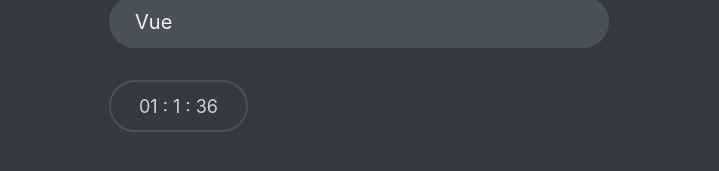
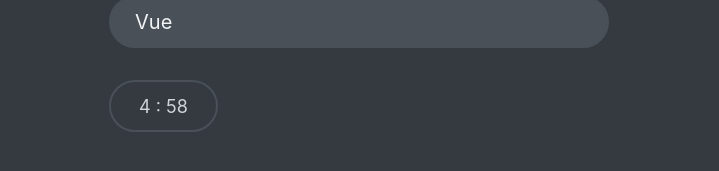
Before and after one commit to arafatah/react-quiz, a React (Create React App) app: page / in a window 1280 px wide. Both pictures are taken after a click on the button "Let's start". Shown: the part 569-740 px from the top of the page, without its empty margins (281-1000 px from the left). Built offline with nearby package versions, Linux system fonts and the light colour scheme; data requests are answered from the project's data file.

Commit message:
Update timer duration and improve footer formatting; fix timer display logic

```diff
--- a/src/components/App.js
+++ b/src/components/App.js
@@ -11,7 +11,7 @@
 import Footer from "./Footer";
 import Timer from "./Timer";
 
-const SECS_PER_QUESTIONS = 30;
+const SECS_PER_QUESTIONS = 20;
 
 const initialState = {
   questions: [],
@@ -23,7 +23,7 @@
   answer: null,
   points: 0,
   highscore: 0,
-  secondsRemaining: 100,
+  secondsRemaining: 10,
 };
 
 function reducer(state, action) {
@@ -43,6 +43,7 @@
       return {
         ...state,
         status: "active",
+        secondsRemaining: state.questions.length * SECS_PER_QUESTIONS,
       };
     case "newAnswer":
       const question = state.questions.at(state.index);
--- a/src/components/Footer.js
+++ b/src/components/Footer.js
@@ -1,5 +1,8 @@
 function Footer({ children }) {
-  return <footer>{children}</footer>;
+
+  return <footer>
+            {children}
+        </footer>;
 }
 
 export default Footer;
--- a/src/components/Timer.js
+++ b/src/components/Timer.js
@@ -2,21 +2,20 @@
 
 function Timer({ dispatch, secondsRemaining }) {
   const mins = Math.floor(secondsRemaining / 60);
-  const second = secondsRemaining % 60;
+  const seconds = secondsRemaining % 60;
   useEffect(
     function () {
-      setInterval(function () {
+      const id = setInterval(function () {
         dispatch({ type: "tick" });
       }, 1000);
+      return () => clearInterval(id);
     },
     [dispatch]
   );
 
   return (
     <div className="timer">
-      {mins < 10 && "0"}
-      {mins} : {second < 10 && "0"}
-      {mins} : {second}
+      {mins} : {seconds}
     </div>
   );
 }
```
